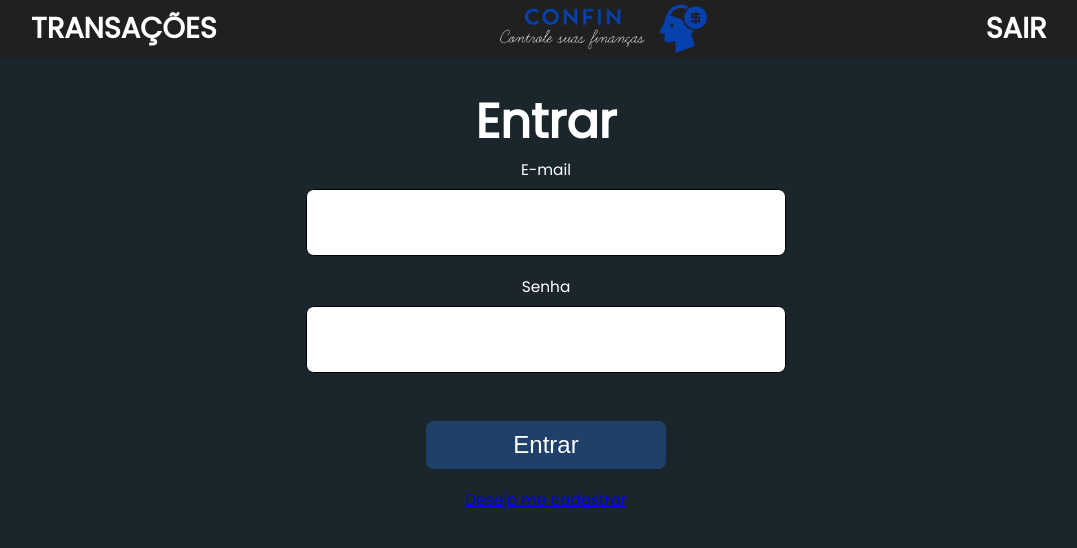
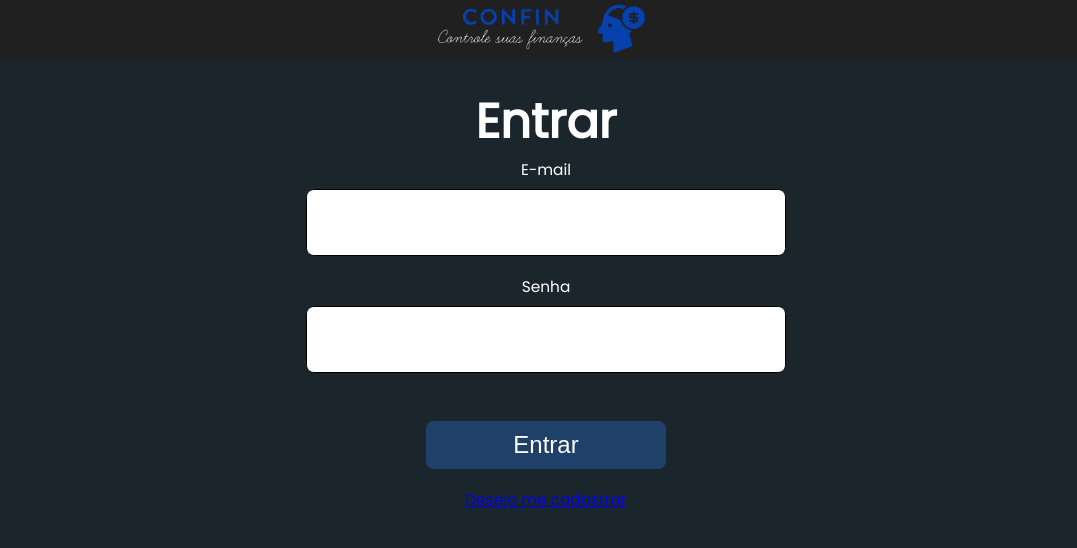
Before and after one commit to liboniluciano/confin-web, a React (Create React App) app: page / in a window 1280 px wide. Shown: the top 548 px of the page, without its empty margins (94-1171 px from the left). Built offline with nearby package versions, Linux system fonts and the light colour scheme.

Commit message:
:sparkles: change header options if signed

```diff
--- a/src/components/Header/index.tsx
+++ b/src/components/Header/index.tsx
@@ -1,23 +1,31 @@
 import React from 'react';
 import { Link } from 'react-router-dom';
+import { useAuth } from '../../contexts/auth';
+
 
 import { MenuContent, ItemMenu, HeaderImg } from './styles';
 
 
 const Header: React.FC = () => {
+  const { signed } = useAuth();
+
   return (
     <MenuContent>
-      <Link to="/teste" style={{ textDecoration: 'none' }}>
-      <ItemMenu>TRANSAÇÕES</ItemMenu>
-      </Link>
+      {signed ? <>
+        <Link to="/teste" style={{ textDecoration: 'none' }}>
+        <ItemMenu>TRANSAÇÕES</ItemMenu>
+        </Link>
+      </> : null }
       <Link to="/" style={{ textDecoration: 'none' }}>
         <ItemMenu>
           <HeaderImg />
         </ItemMenu>
       </Link>
+      {signed ? <>
       <Link to="/about" style={{ textDecoration: 'none' }}>
         <ItemMenu>SAIR</ItemMenu>
       </Link>
+      </> : null }
     </MenuContent>
   );
 }
```
